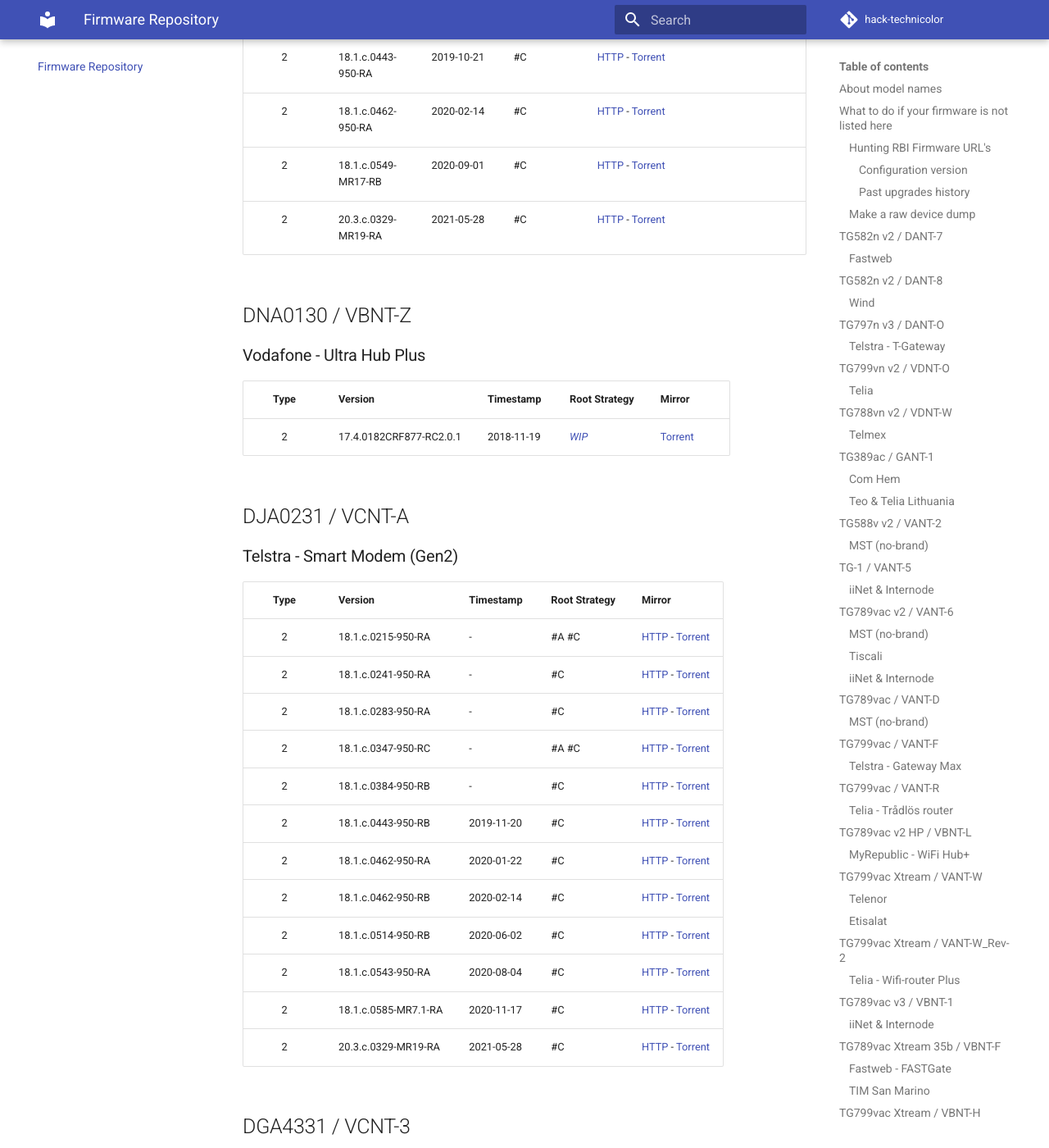
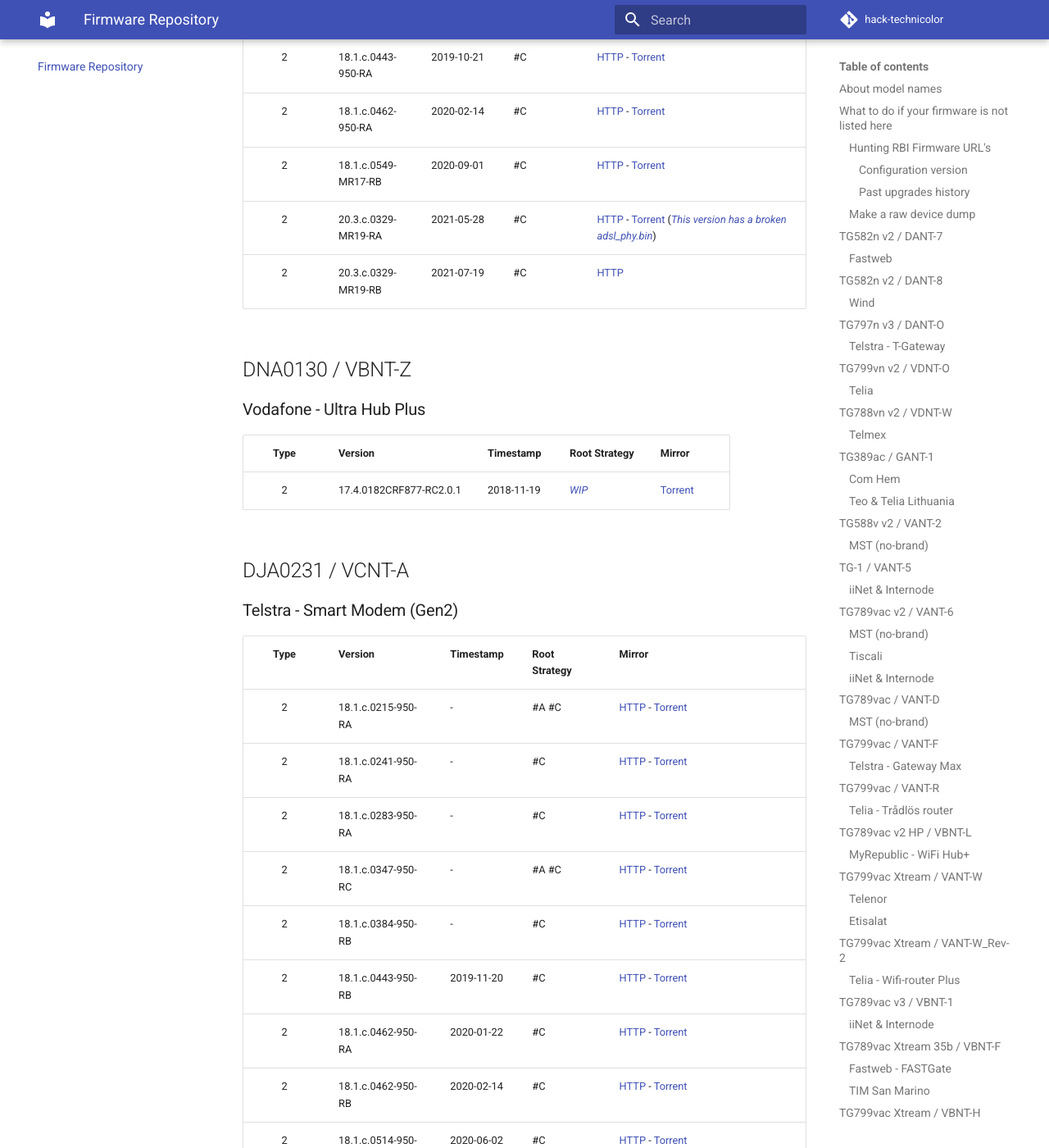
Before and after one commit to hack-technicolor/hack-technicolor, an MkDocs documentation site: the page built from docs/Repository.md, in a window 1280 px wide and 1400 px high, scrolled down 20481 px. Shown: the whole window at 82% size. Built offline with MkDocs 1.6.1 and Material for MkDocs 9.7.7, drawn with Linux system fonts in a browser that asks for light colours; comment, search, counter and statistics services are not loaded; some of the changed text lies outside the part shown.

Commit message:
Added VBNT-V/VCNT-A 20.3.c.0329-MR19-RB

```diff
--- a/docs/Repository.md
+++ b/docs/Repository.md
@@ -543,7 +543,8 @@
 | 2      | 18.1.c.0443-950-RA  | 2019-10-21 | #C            | [HTTP](http://fwstore.bdms.telstra.net/Technicolor_vbnt-v_CRF979_18.1.c.0443-950-RA/vbnt-v_CRF979_18.1.c.0443-950-RA.rbi) - [Torrent](https://github.com/hack-technicolor/hack-technicolor/blob/master/torrents/vbnt-v/vbnt-v_CRF979_18.1.c.0443-950-RA.rbi.torrent?raw=true) |
 | 2      | 18.1.c.0462-950-RA  | 2020-02-14 | #C            | [HTTP](http://fwstore.bdms.telstra.net/Technicolor_vbnt-v_vbnt-v_CRF993-18.1.c.0462-950-RA/vbnt-v_CRF993-18.1.c.0462-950-RA.rbi) - [Torrent](https://github.com/hack-technicolor/hack-technicolor/blob/master/torrents/vbnt-v/vbnt-v_CRF993-18.1.c.0462-950-RA.rbi.torrent?raw=true) |
 | 2      | 18.1.c.0549-MR17-RB | 2020-09-01 | #C            | [HTTP](http://fwstore.bdms.telstra.net/Technicolor_vbnt-v_18.1.c.0549-MR17-RB/vbnt-v_18.1.c.0549-MR17-RB.rbi) - [Torrent](https://github.com/hack-technicolor/hack-technicolor/blob/master/torrents/vbnt-v/vbnt-v_18.1.c.0549-MR17-RB.rbi.torrent?raw=true) |
-| 2      | 20.3.c.0329-MR19-RA | 2021-05-28 | #C            | [HTTP](http://fwstore.bdms.telstra.net/Technicolor_vbnt-v_20.3.c.0329-MR19-RA/vbnt-v_20.3.c.0329-MR19-RA.rbi) - [Torrent](https://github.com/hack-technicolor/hack-technicolor/blob/master/torrents/vbnt-v/vbnt-v_20.3.c.0329-MR19-RA.rbi.torrent?raw=true) |
+| 2      | 20.3.c.0329-MR19-RA | 2021-05-28 | #C            | [HTTP](http://fwstore.bdms.telstra.net/Technicolor_vbnt-v_20.3.c.0329-MR19-RA/vbnt-v_20.3.c.0329-MR19-RA.rbi) - [Torrent](https://github.com/hack-technicolor/hack-technicolor/blob/master/torrents/vbnt-v/vbnt-v_20.3.c.0329-MR19-RA.rbi.torrent?raw=true) (*[This version has a broken adsl_phy.bin](https://github.com/hack-technicolor/hack-technicolor/issues/180)*) |
+| 2      | 20.3.c.0329-MR19-RB | 2021-07-19 | #C            | [HTTP](http://fwstore.bdms.telstra.net/Technicolor_vbnt-v_20.3.c.0329-MR19-RB/vbnt-v_20.3.c.0329-MR19-RB.rbi) |
 
 ## DNA0130 / VBNT-Z
 
@@ -570,7 +571,8 @@
 | 2      | 18.1.c.0514-950-RB   | 2020-06-02 | #C            | [HTTP](http://fwstore.bdms.telstra.net/Technicolor_vcnt-a_ACR-13-18.1.c.0514-950-RB/vcnt-a_ACR-13-18.1.c.0514-950-RB.rbi) - [Torrent](https://github.com/hack-technicolor/hack-technicolor/blob/master/torrents/vcnt-a/vcnt-a_ACR-13-18.1.c.0514-950-RB.rbi.torrent?raw=true) |
 | 2      | 18.1.c.0543-950-RA   | 2020-08-04 | #C            | [HTTP](http://fwstore.bdms.telstra.net/Technicolor_vcnt-a_18.1.c.0543-950-RA/vcnt-a_18.1.c.0543-950-RA.rbi) - [Torrent](https://github.com/hack-technicolor/hack-technicolor/blob/master/torrents/vcnt-a/vcnt-a_18.1.c.0543-950-RA.rbi.torrent?raw=true) |
 | 2      | 18.1.c.0585-MR7.1-RA | 2020-11-17 | #C            | [HTTP](http://fwstore.bdms.telstra.net/Technicolor_vcnt-a_18.1.c.0585-MR7.1-RA.rbi/vcnt-a_18.1.c.0585-MR7.1-RA.rbi) - [Torrent](https://github.com/hack-technicolor/hack-technicolor/blob/master/torrents/vcnt-a/vcnt-a_18.1.c.0585-MR7.1-RA.rbi.torrent?raw=true) |
-| 2      | 20.3.c.0329-MR19-RA  | 2021-05-28 | #C            | [HTTP](http://fwstore.bdms.telstra.net/Technicolor_vcnt-a_20.3.c.0329-MR19-RA/vcnt-a_20.3.c.0329-MR19-RA.rbi) - [Torrent](https://github.com/hack-technicolor/hack-technicolor/blob/master/torrents/vcnt-a/vcnt-a_20.3.c.0329-MR19-RA.rbi.torrent?raw=true) |
+| 2      | 20.3.c.0329-MR19-RA  | 2021-05-28 | #C            | [HTTP](http://fwstore.bdms.telstra.net/Technicolor_vcnt-a_20.3.c.0329-MR19-RA/vcnt-a_20.3.c.0329-MR19-RA.rbi) - [Torrent](https://github.com/hack-technicolor/hack-technicolor/blob/master/torrents/vcnt-a/vcnt-a_20.3.c.0329-MR19-RA.rbi.torrent?raw=true) (*[This version has a broken adsl_phy.bin](https://github.com/hack-technicolor/hack-technicolor/issues/180)*) |
+| 2      | 20.3.c.0329-MR19-RB  | 2021-07-19 | #C            | [HTTP](http://fwstore.bdms.telstra.net/Technicolor_vcnt-a_20.3.c.0329-MR19-RB/vcnt-a_20.3.c.0329-MR19-RB.rbi) |
 
 ## DGA4331 / VCNT-3
 
```
